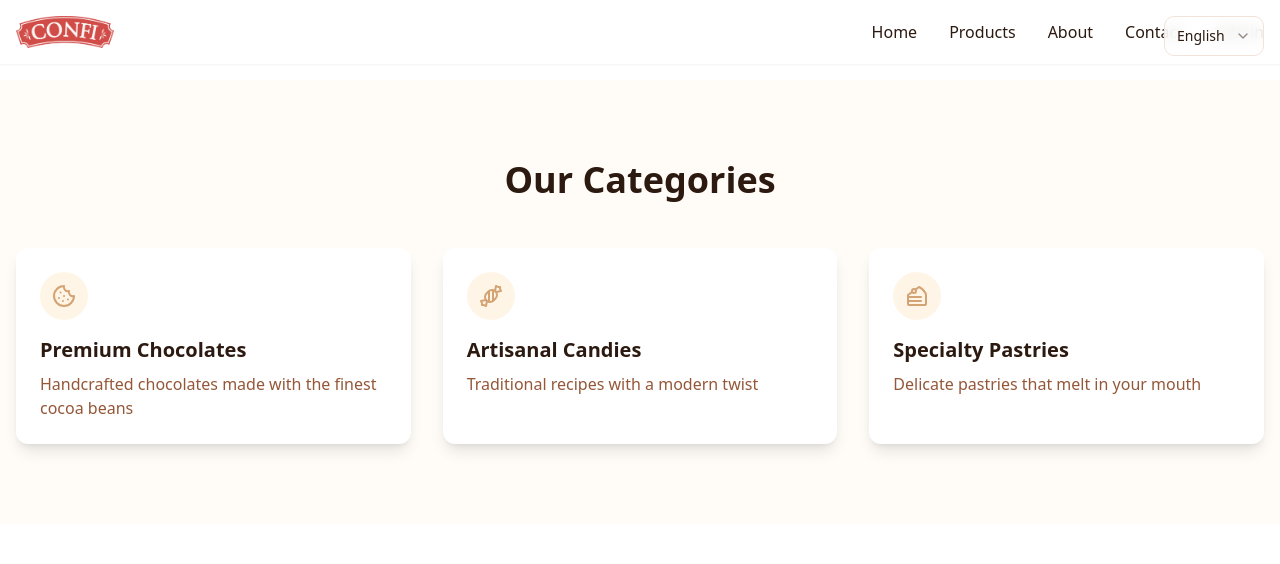
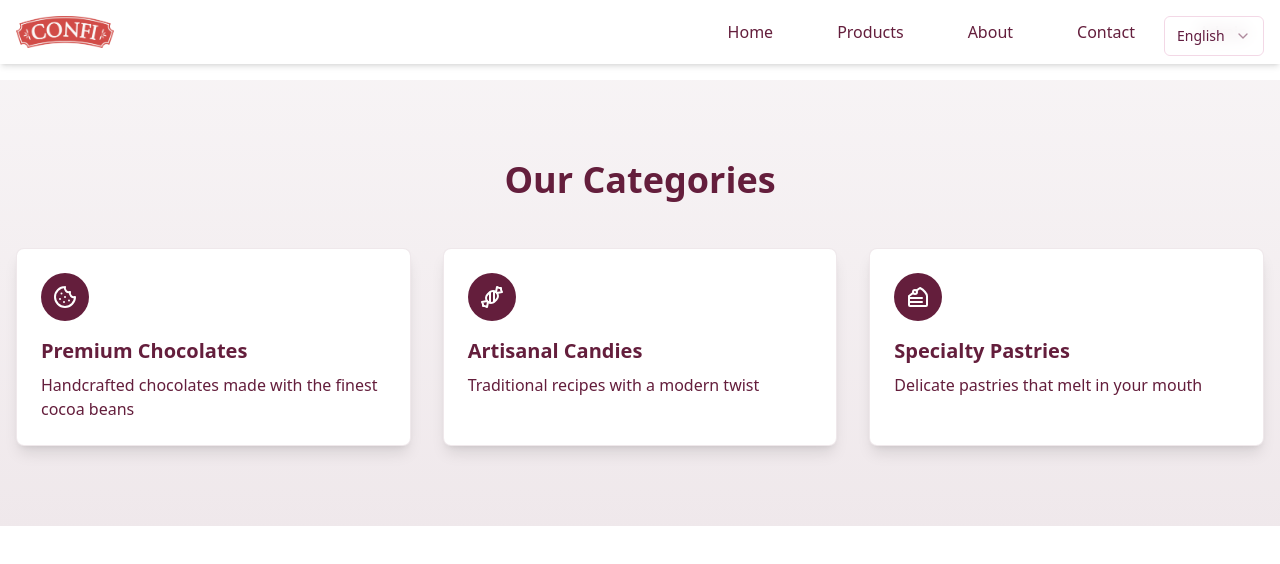
Before and after one commit to 055909995/sweet-catalogue-haven, a React (Vite) app: page /products in a window 1280 px wide. Shown: the top 564 px of the page. Built offline with nearby package versions, Linux system fonts and the light colour scheme.

Commit message:
Implement design and color scheme
Implement the design and color scheme provided in the prompt.  No further details on implementation are included in this commit.

```diff
--- a/src/components/Navigation.tsx
+++ b/src/components/Navigation.tsx
@@ -15,7 +15,7 @@ const Navigation = ({ currentLanguage }: NavigationProps) => {
   const toggleMenu = () => setIsMenuOpen(!isMenuOpen);
 
   return (
-    <nav className="fixed w-full bg-white/80 backdrop-blur-md shadow-sm z-40">
+    <nav className="fixed w-full bg-white shadow-md z-40">
       <div className="container mx-auto px-4">
         <div className="flex items-center justify-between h-16">
           <Link to="/" className="flex items-center">
@@ -28,26 +28,26 @@ const Navigation = ({ currentLanguage }: NavigationProps) => {
 
           {/* Desktop Navigation */}
           <div className="hidden md:flex items-center space-x-8">
-            <Link to="/" className="text-foreground hover:text-accent transition-colors">
+            <Link to="/" className="nav-link">
               {t.home}
             </Link>
-            <Link to="/products" className="text-foreground hover:text-accent transition-colors">
+            <Link to="/products" className="nav-link">
               {t.products}
             </Link>
-            <Link to="/about" className="text-foreground hover:text-accent transition-colors">
+            <Link to="/about" className="nav-link">
               {t.about}
             </Link>
-            <Link to="/contact" className="text-foreground hover:text-accent transition-colors">
+            <Link to="/contact" className="nav-link">
               {t.contact}
             </Link>
-            <Link to="/admin" className="text-foreground hover:text-accent transition-colors">
+            <Link to="/admin" className="nav-link">
               {t.admin}
             </Link>
           </div>
 
           {/* Mobile Menu Button */}
           <button
-            className="md:hidden text-foreground"
+            className="md:hidden text-primary"
             onClick={toggleMenu}
           >
             <Menu className="h-6 w-6" />
@@ -56,21 +56,21 @@ const Navigation = ({ currentLanguage }: NavigationProps) => {
 
         {/* Mobile Navigation */}
         {isMenuOpen && (
-          <div className="md:hidden py-4">
+          <div className="md:hidden py-4 bg-white border-t border-primary/10">
             <div className="flex flex-col space-y-4">
-              <Link to="/" className="text-foreground hover:text-accent transition-colors" onClick={toggleMenu}>
+              <Link to="/" className="text-primary hover:text-accent transition-colors px-4" onClick={toggleMenu}>
                 {t.home}
               </Link>
-              <Link to="/products" className="text-foreground hover:text-accent transition-colors" onClick={toggleMenu}>
+              <Link to="/products" className="text-primary hover:text-accent transition-colors px-4" onClick={toggleMenu}>
                 {t.products}
               </Link>
-              <Link to="/about" className="text-foreground hover:text-accent transition-colors" onClick={toggleMenu}>
+              <Link to="/about" className="text-primary hover:text-accent transition-colors px-4" onClick={toggleMenu}>
                 {t.about}
               </Link>
-              <Link to="/contact" className="text-foreground hover:text-accent transition-colors" onClick={toggleMenu}>
+              <Link to="/contact" className="text-primary hover:text-accent transition-colors px-4" onClick={toggleMenu}>
                 {t.contact}
               </Link>
-              <Link to="/admin" className="text-foreground hover:text-accent transition-colors" onClick={toggleMenu}>
+              <Link to="/admin" className="text-primary hover:text-accent transition-colors px-4" onClick={toggleMenu}>
                 {t.admin}
               </Link>
             </div>
--- a/src/index.css
+++ b/src/index.css
@@ -6,25 +6,25 @@
 @layer base {
   :root {
     --background: 0 0% 100%;
-    --foreground: 20 45% 12%;
+    --foreground: 330 54% 25%;
     --card: 0 0% 100%;
-    --card-foreground: 20 45% 12%;
+    --card-foreground: 330 54% 25%;
     --popover: 0 0% 100%;
-    --popover-foreground: 20 45% 12%;
-    --primary: 39 100% 95%;
-    --primary-foreground: 20 45% 12%;
-    --secondary: 350 100% 95%;
-    --secondary-foreground: 20 45% 12%;
-    --muted: 39 50% 95%;
-    --muted-foreground: 20 45% 40%;
-    --accent: 32 54% 64%;
-    --accent-foreground: 0 0% 100%;
+    --popover-foreground: 330 54% 25%;
+    --primary: 330 54% 25%;
+    --primary-foreground: 0 0% 100%;
+    --secondary: 51 100% 50%;
+    --secondary-foreground: 330 54% 25%;
+    --muted: 0 0% 96%;
+    --muted-foreground: 330 54% 40%;
+    --accent: 51 100% 50%;
+    --accent-foreground: 330 54% 25%;
     --destructive: 0 84.2% 60.2%;
     --destructive-foreground: 0 0% 98%;
-    --border: 20 45% 90%;
-    --input: 20 45% 90%;
-    --ring: 32 54% 64%;
-    --radius: 0.75rem;
+    --border: 330 54% 90%;
+    --input: 330 54% 90%;
+    --ring: 51 100% 50%;
+    --radius: 0.5rem;
   }
 }
 
@@ -39,6 +39,8 @@
 
 .product-card {
   transition: transform 0.3s ease, box-shadow 0.3s ease;
+  border-radius: 0.5rem;
+  overflow: hidden;
 }
 
 .product-card:hover {
@@ -46,7 +48,31 @@
 }
 
 .glass {
-  background: rgba(255, 255, 255, 0.8);
+  background: rgba(255, 255, 255, 0.9);
   backdrop-filter: blur(10px);
   -webkit-backdrop-filter: blur(10px);
+  border: 1px solid rgba(255, 255, 255, 0.2);
 }
+
+.nav-link {
+  position: relative;
+  color: #641E3C;
+  text-decoration: none;
+  padding: 0.5rem 1rem;
+}
+
+.nav-link::after {
+  content: '';
+  position: absolute;
+  width: 0;
+  height: 2px;
+  bottom: 0;
+  left: 50%;
+  background-color: #FFD700;
+  transition: all 0.3s ease;
+  transform: translateX(-50%);
+}
+
+.nav-link:hover::after {
+  width: 80%;
+}
--- a/src/pages/Products.tsx
+++ b/src/pages/Products.tsx
@@ -3,11 +3,11 @@ import { translations } from "../utils/translations";
 import { Cookie, Candy, CakeSlice } from "lucide-react";
 
 const ProductCard = ({ title, description, icon: Icon }: { title: string; description: string; icon: any }) => (
-  <div className="product-card bg-white p-6 rounded-lg shadow-lg hover:shadow-xl">
+  <div className="product-card bg-white p-6 rounded-lg shadow-lg hover:shadow-xl border border-primary/10">
     <div className="w-12 h-12 bg-primary rounded-full flex items-center justify-center mb-4">
-      <Icon className="w-6 h-6 text-accent" />
+      <Icon className="w-6 h-6 text-white" />
     </div>
-    <h3 className="text-xl font-semibold mb-2">{title}</h3>
+    <h3 className="text-xl font-semibold mb-2 text-primary">{title}</h3>
     <p className="text-muted-foreground">{description}</p>
   </div>
 );
@@ -17,9 +17,9 @@ const Products = ({ currentLanguage }: { currentLanguage: string }) => {
 
   return (
     <div className="min-h-screen pt-20">
-      <section className="py-20 bg-primary/30">
+      <section className="py-20 bg-gradient-to-b from-primary/5 to-primary/10">
         <div className="container mx-auto px-4">
-          <h2 className="text-3xl md:text-4xl font-bold text-center mb-12">{t.ourCategories}</h2>
+          <h2 className="text-3xl md:text-4xl font-bold text-center mb-12 text-primary">{t.ourCategories}</h2>
           <div className="grid grid-cols-1 md:grid-cols-3 gap-8">
             <ProductCard
               title={t.premiumChocolates}
--- a/tailwind.config.ts
+++ b/tailwind.config.ts
@@ -26,24 +26,24 @@ export default {
         background: "hsl(var(--background))",
         foreground: "hsl(var(--foreground))",
         primary: {
-          DEFAULT: "#FFF5E6",
-          foreground: "#2C1810",
+          DEFAULT: "#641E3C",
+          foreground: "#FFFFFF",
         },
         secondary: {
-          DEFAULT: "#FFE4E6",
-          foreground: "#2C1810",
+          DEFAULT: "#FFD700",
+          foreground: "#641E3C",
         },
         accent: {
-          DEFAULT: "#D4A373",
-          foreground: "#FFFFFF",
+          DEFAULT: "#FFD700",
+          foreground: "#641E3C",
         },
         destructive: {
           DEFAULT: "hsl(var(--destructive))",
           foreground: "hsl(var(--destructive-foreground))",
         },
         muted: {
-          DEFAULT: "hsl(var(--muted))",
-          foreground: "hsl(var(--muted-foreground))",
+          DEFAULT: "#F5F5F5",
+          foreground: "#641E3C",
         },
         popover: {
           DEFAULT: "hsl(var(--popover))",
```
